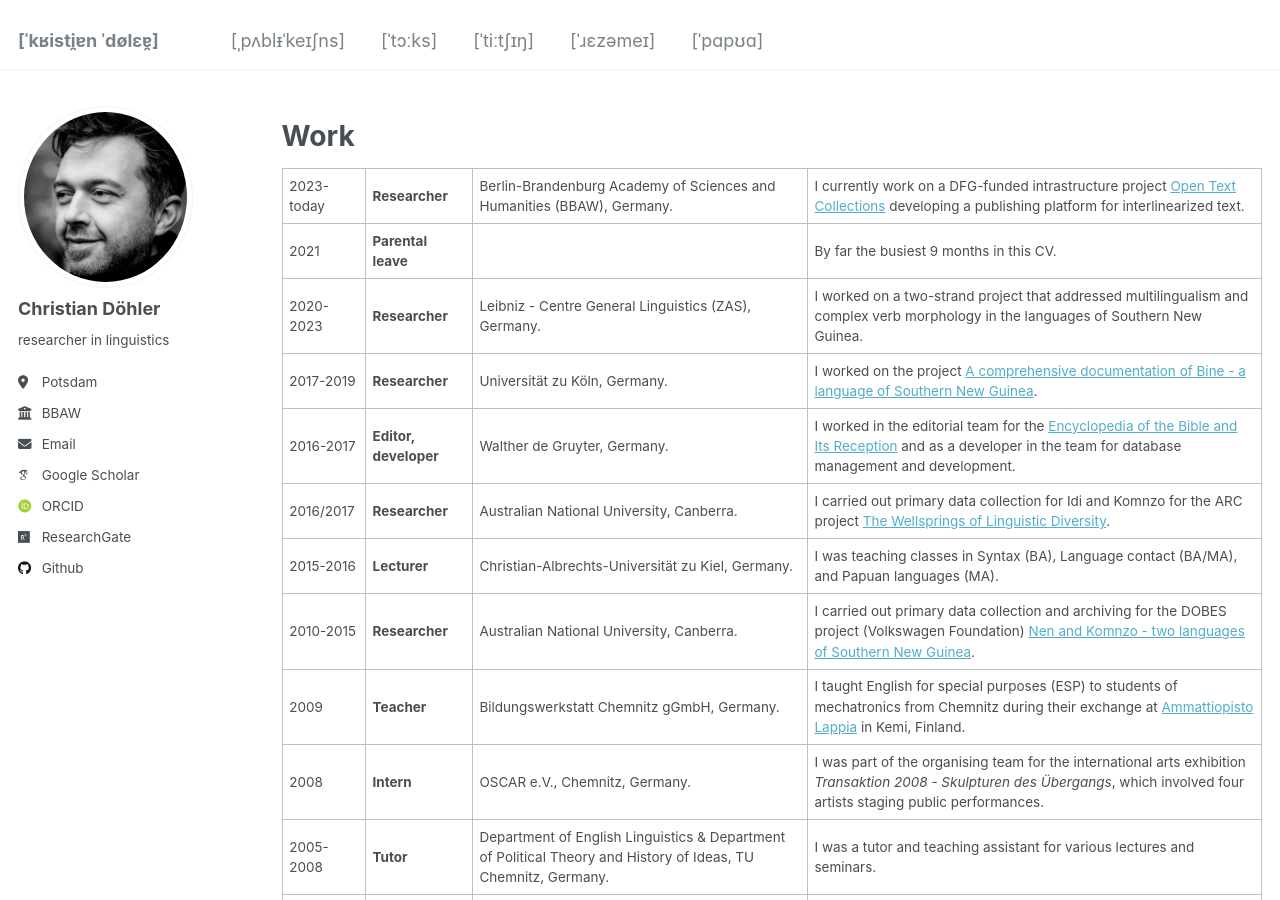
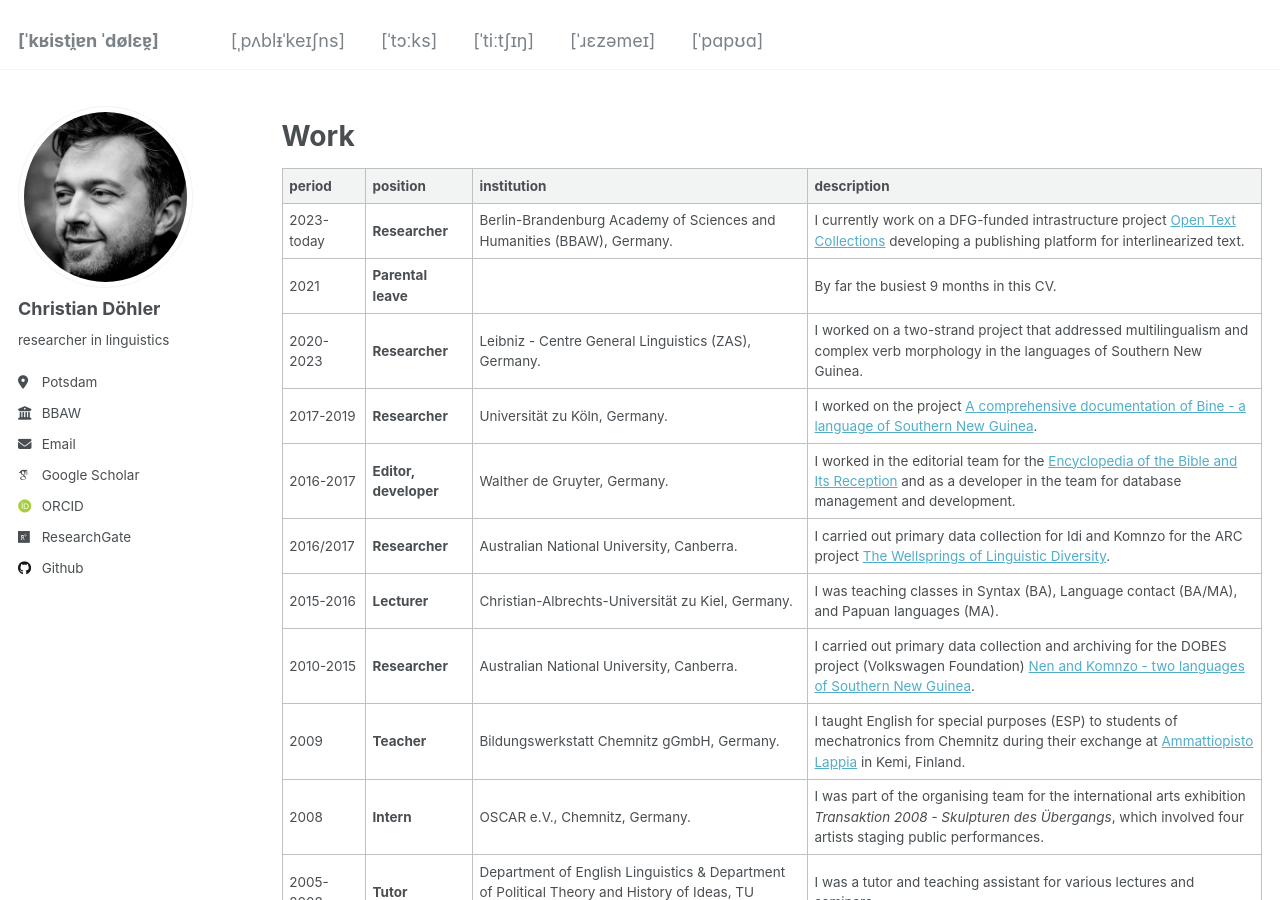
Before and after one commit to chrdoe/chrdoe.github.io, a Jekyll site: the page built from _pages/cv.md, in a window 1280 px wide and 900 px high. Built offline with Jekyll 4.4.1, drawn with Linux system fonts in a browser that asks for light colours; some web fonts are replaced.

Commit message:
Update cv.md

```diff
--- a/_pages/cv.md
+++ b/_pages/cv.md
@@ -12,6 +12,8 @@ redirect_from:
 Work
 ======
 
+|period|position|institution|description|
+|---|---|---|---|
 |2023-today|**Researcher**|Berlin-Brandenburg Academy of Sciences and Humanities (BBAW), Germany.| I currently work on a DFG-funded intrastructure project [Open Text Collections](opentextcollections.github.io) developing a publishing platform for interlinearized text.|
 |2021|**Parental leave**|| By far the busiest 9 months in this CV.|
 |2020-2023| **Researcher**|Leibniz - Centre General Linguistics (ZAS), Germany.| I worked on a two-strand project that addressed multilingualism and complex verb morphology in the languages of Southern New Guinea.|
```
